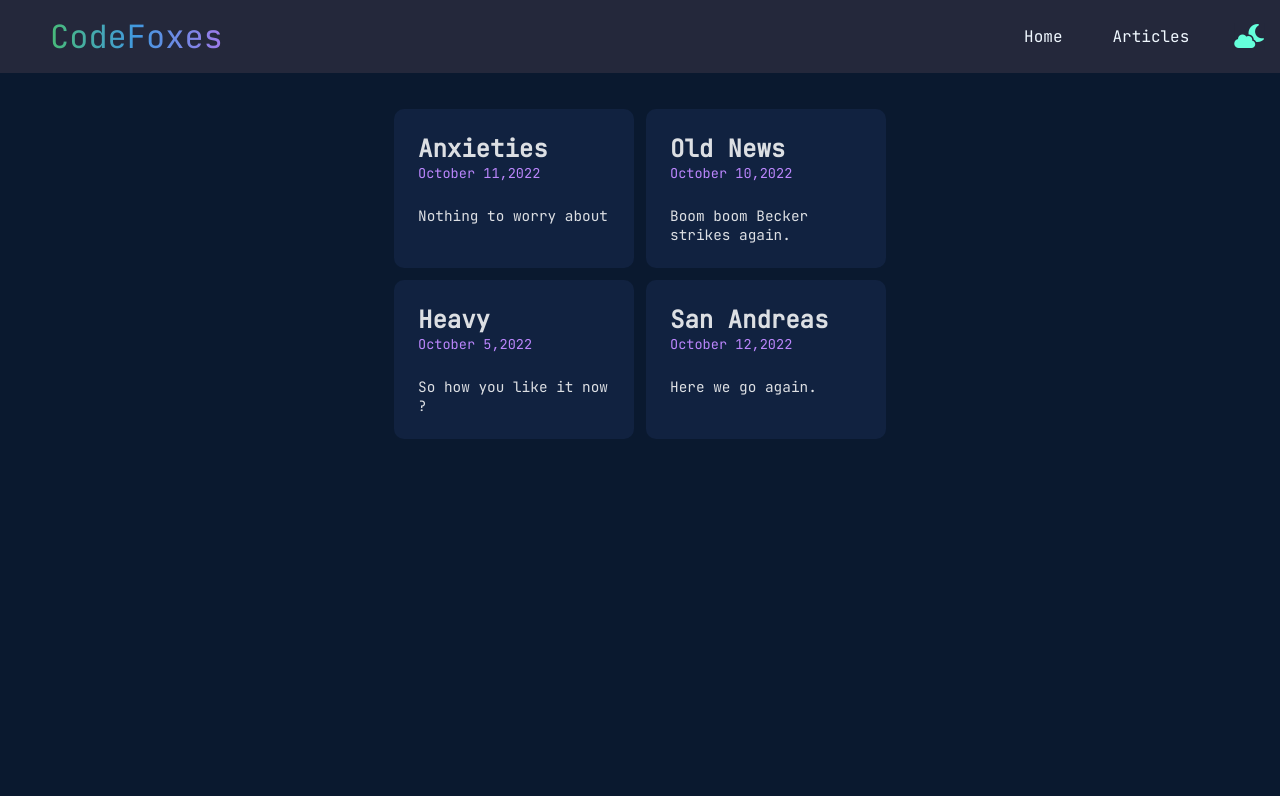
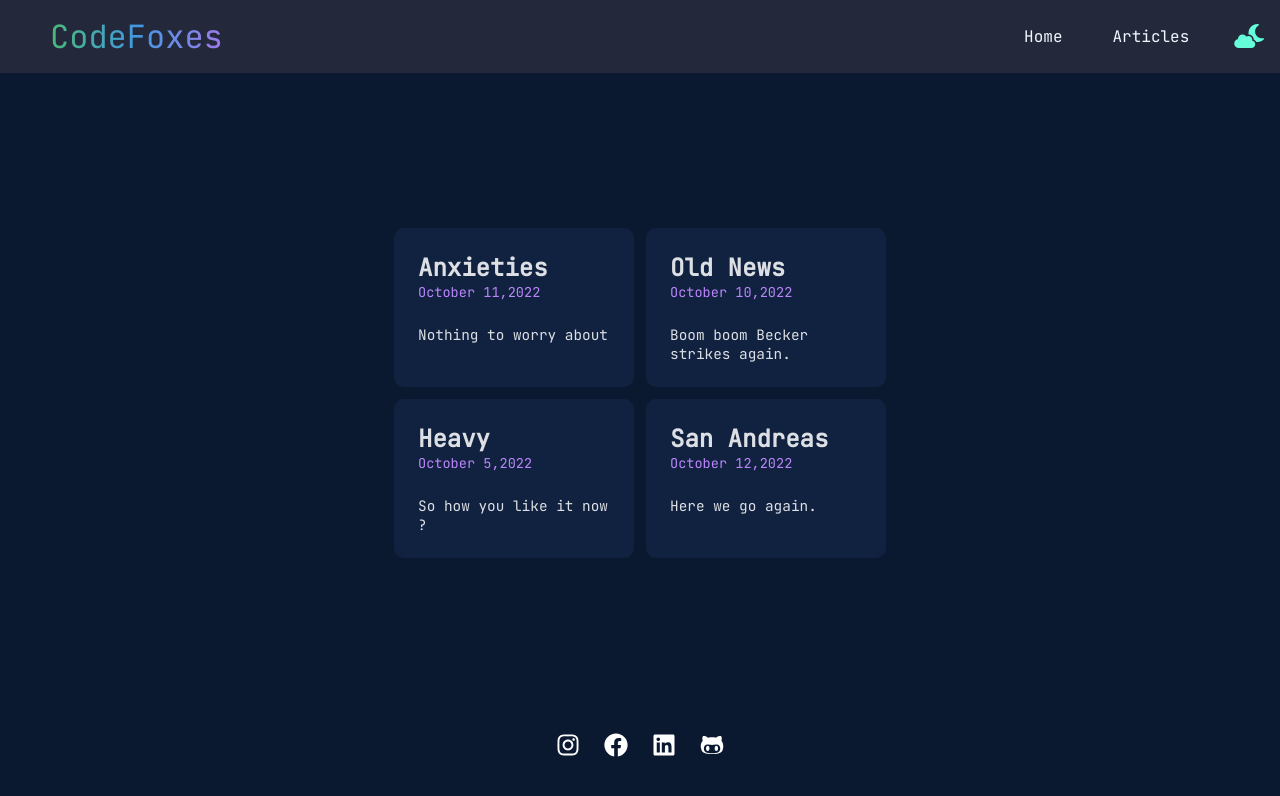
Before and after one commit to Amool-kk/To-Learn-Problems, a React (Create React App) app in the folder client/: page /articles in a window 1280 px wide. Shown: the top 796 px of the page. Built offline with nearby package versions, Linux system fonts and the light colour scheme.

Commit message:
[ADD FOOTER]

```diff
--- a/client/src/App.js
+++ b/client/src/App.js
@@ -2,6 +2,7 @@ import React from "react";
 import Navbar from "./components/Navbar/Navbar";
 import Home from "./pages/Home/Home";
 import Articles from "./pages/Articles/Articles";
+import Footer from './components/Footer/Footer'
 import "./App.css";
 
 import { BrowserRouter as Router, Route, Routes } from "react-router-dom";
@@ -15,6 +16,7 @@ const App = () => {
           <Route path="/" element={<Home />} />
           <Route path="/articles" element={<Articles />} />
         </Routes>
+        <Footer />
       </div>
     </Router>
   );
--- /dev/null
+++ b/client/src/components/Footer/Footer.css
@@ -0,0 +1,23 @@
+ul{
+    width:100%;
+    margin:auto;
+    padding:20px;
+    display: flex;
+    align-items: center;
+    justify-content: center;
+    gap: 1.5rem;
+}
+
+li{
+    font-size: 1.5rem;
+    list-style: none;
+}
+
+li a{
+    text-decoration: none;
+    color: white;
+}
+
+li a:hover{
+    color: aqua;
+}
--- /dev/null
+++ b/client/src/components/Footer/Footer.js
@@ -0,0 +1,21 @@
+import React from 'react';
+import {FaInstagram,FaFacebook,FaLinkedin,FaGithubAlt} from 'react-icons/fa';
+import {Link} from 'react-router-dom';
+import './Footer.css';
+
+const Footer =()=>{
+    return(
+        <>
+        <div className="footer">
+        <ul>
+            <li><Link to="#"><FaInstagram /></Link></li>
+            <li><Link to="#"><FaFacebook /></Link></li>
+            <li><Link to="#"><FaLinkedin /></Link></li>
+            <li><Link to="#"><FaGithubAlt /></Link></li>
+        </ul>
+        </div>
+        </>
+    )
+}
+
+export default Footer;
--- a/client/src/pages/Articles/Articles.css
+++ b/client/src/pages/Articles/Articles.css
@@ -13,13 +13,12 @@ html {
 
 
 body {
-  height: 100vh;
   background-color: #151515;
   font-family: 'Source Code Pro', monospace;
 }
 
 .container {
-  height: 100%;
+  min-height: 80vh;
   width: 100%;
   padding: 1rem 0;
   display: grid;
--- a/client/src/pages/Home/Home.css
+++ b/client/src/pages/Home/Home.css
@@ -13,13 +13,12 @@ html {
 
 
 body {
-  height: 100vh;
   background-color: #151515;
   font-family: 'Source Code Pro', monospace;
 }
 
 .container {
-  height: 100%;
+  min-height: 80vh;
   width: 100%;
   padding: 1rem 0;
   display: grid;
```
